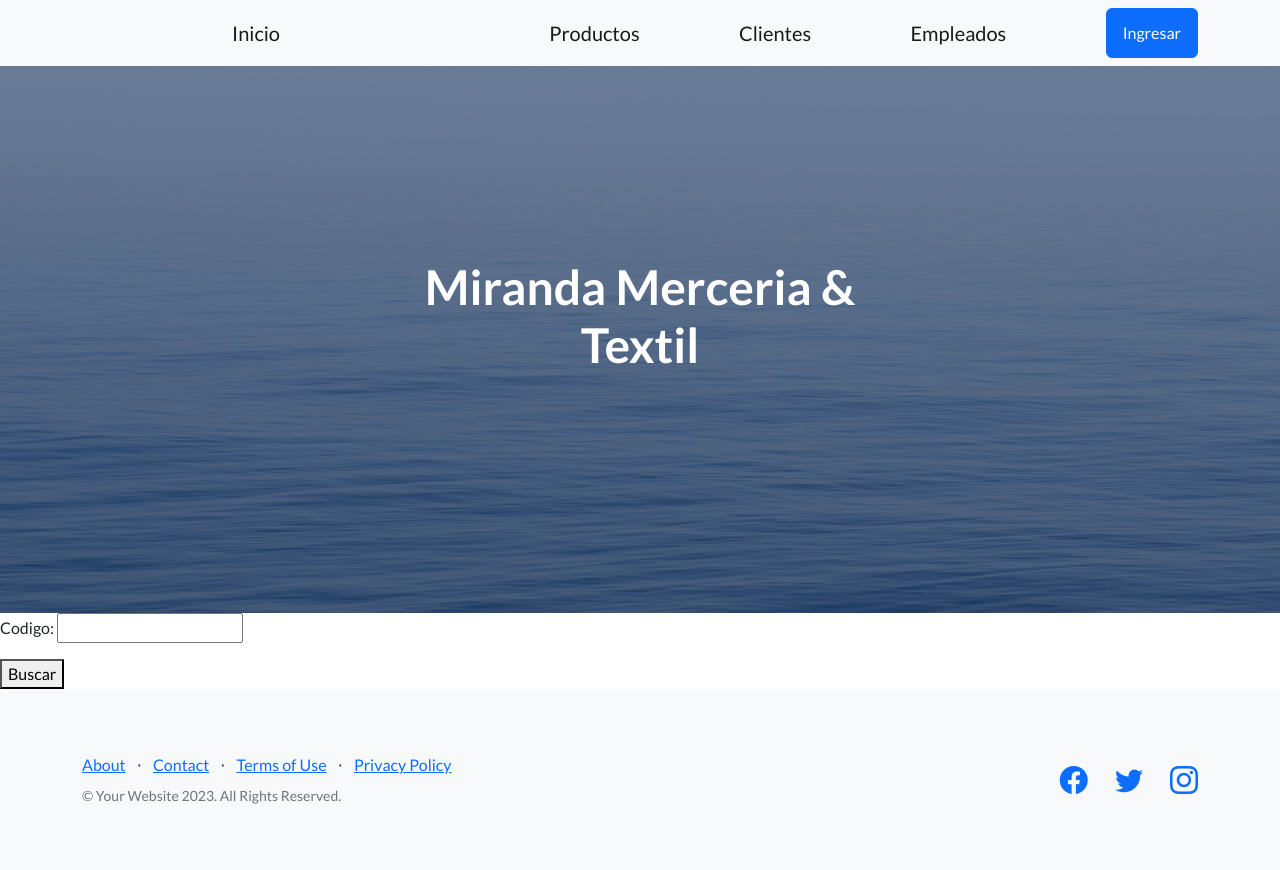
After one commit to EugenioMiranda/TerceraEntregaMiranda, a Django app: page /app-miranda/busqueda-codigo/ in a window 1280 px wide. The commit adds this page. Run offline with Django 5.2, Linux system fonts and the light colour scheme; some libraries are stand-ins or nearby versions.

Commit message:
se genero buscar codigo

```diff
--- a/AppMiranda/forms.py
+++ b/AppMiranda/forms.py
@@ -1,6 +1,6 @@
 from django import forms
 
 class ProductoFormulario(forms.Form):
-    producto = forms.CharField()
+    nombre = forms.CharField()
     marca = forms.CharField()
     codigo = forms.IntegerField()
--- a/AppMiranda/urls.py
+++ b/AppMiranda/urls.py
@@ -1,5 +1,5 @@
 from django.urls import path
-from AppMiranda.views import producto, lista_productos, inicio, productos, clientes, empleados, producto_formulario
+from AppMiranda.views import producto, lista_productos, inicio, productos, clientes, empleados, producto_formulario, busqueda_codigo, buscar
 
 urlpatterns = [
     path('agrega-producto/<nombre>/<marca>/<codigo>', producto),
@@ -9,4 +9,6 @@ urlpatterns = [
     path('clientes/', clientes, name='Clientes'),
     path('empleados/', empleados, name='Empleados'),
     path('producto-formulario/', producto_formulario, name='ProductoFormulario'),
+    path('busqueda-codigo/', busqueda_codigo, name='BusquedaCodigo'),
+    path('buscar/', buscar, name='BuscarCodigo'),
 ]
--- a/AppMiranda/views.py
+++ b/AppMiranda/views.py
@@ -35,10 +35,34 @@ def producto_formulario(req):
 
     if req.method == 'POST':
 
-        nuevo_producto = Producto(nombre=req.POST['nombre'], marca=req.POST['marca'], codigo=req.POST['codigo'])
-        nuevo_producto.save()
-        return render (req, "inicio.html", {})
+        miFormulario = ProductoFormulario(req.POST)
+
+        if miFormulario.is_valid():
+
+            data = miFormulario.cleaned_data
+
+            nuevo_producto = Producto(nombre=data['nombre'], marca=data['marca'], codigo=data['codigo'])
+            nuevo_producto.save()
+            return render (req, "inicio.html", {"mesage": "Curso creado con exito"})
+
+        else:
+            return render (req, "inicio.html", {"mesage": "Datos invalidos"})
 
     else:
         miFormulario = ProductoFormulario()
         return render (req, "producto_formulario.html", {"miFormulario": miFormulario})
+
+
+def busqueda_codigo(req):
+    return render (req, "busqueda_codigo.html", {})
+
+
+def buscar(req):
+
+     if req.GET["codigo"]:
+         codigo=req.GET["codigo"]
+         nombre=Producto.objects.get(codigo=codigo)
+         return render (req, "resultadoBusqueda.html", {"nombre": nombre, "codigo": codigo})
+
+     else:
+         return render (req, "inicio.html", {"mesage": "No enviaste el dato del codigo"})
--- /dev/null
+++ b/miranda/templates/busqueda_codigo.html
@@ -0,0 +1,14 @@
+{% extends 'padre.html' %}
+
+
+{% block contenidoQueCambia %}
+
+<form action="{% url 'BuscarCodigo' %}" method="get">
+
+    <p>Codigo: <input type="number" name="codigo"></p>
+
+    <button type="submit"> Buscar </button>
+
+</form>
+
+{% endblock contenidoQueCambia %}
--- a/miranda/templates/inicio.html
+++ b/miranda/templates/inicio.html
@@ -5,6 +5,6 @@
 
     <h1>Titulo de Inicio</h1>
 
-    <p>Hola bienvenido a la pagina de Miranda merceria y textil</p>
+    <p>{{mesage}}</p>
 
 {% endblock contenidoQueCambia %}
```
Also changed, not shown: miranda/templates/resultadoBusqueda.html (added, +11 -0 lines), db.sqlite3.
